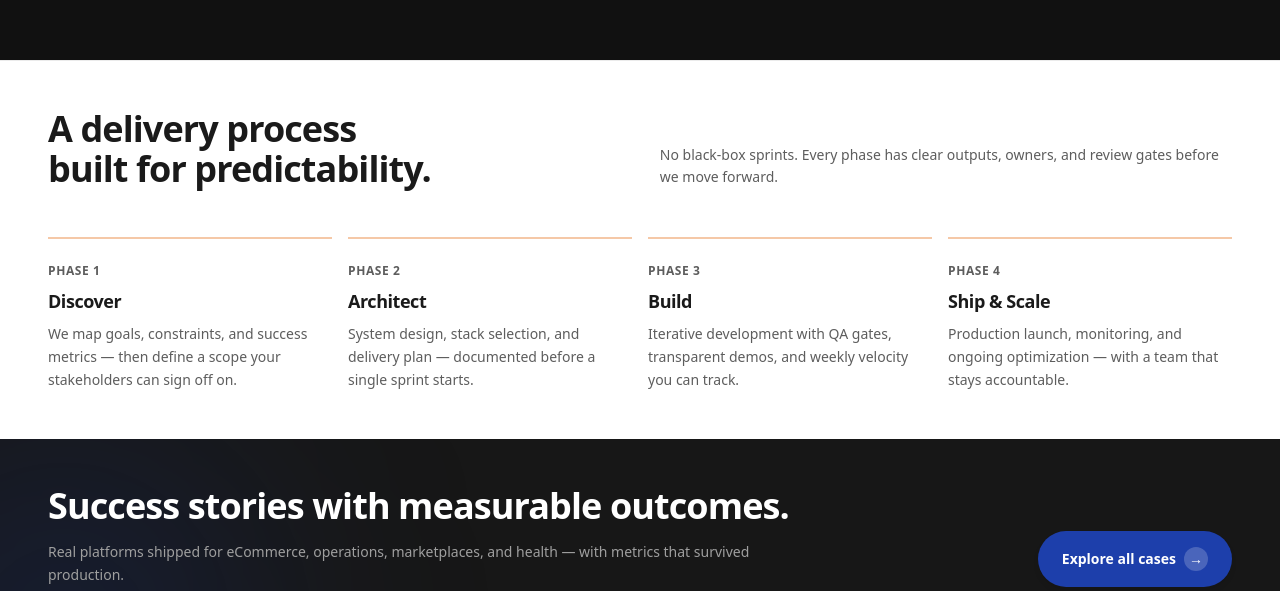
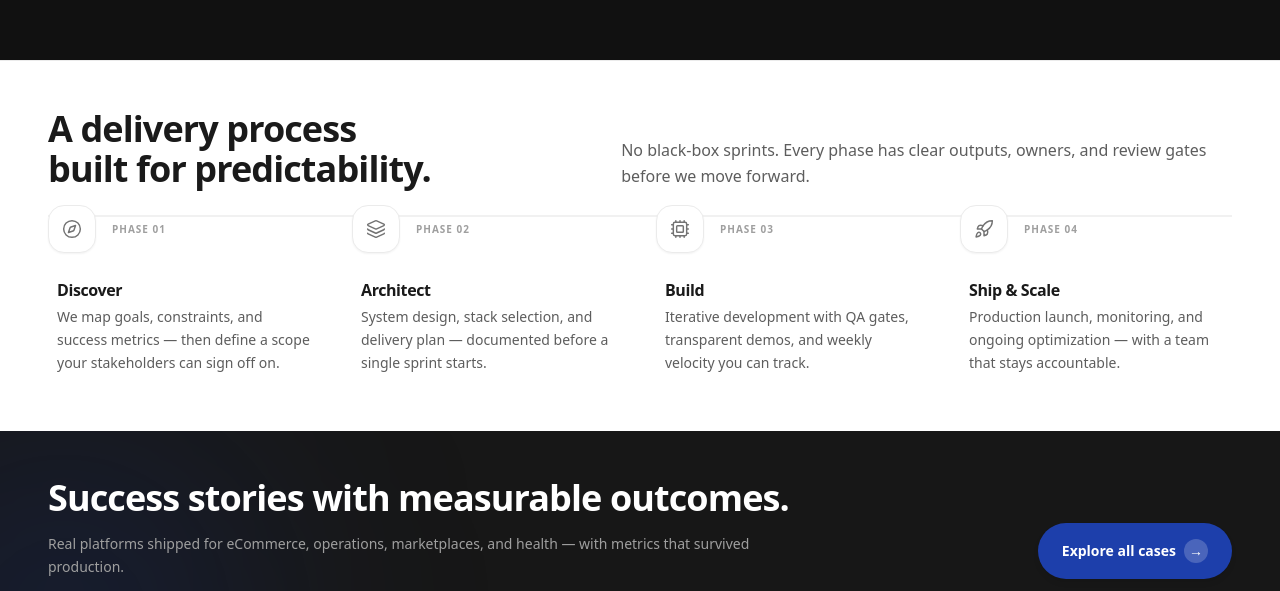
Before and after one commit to levi-dev-stack/stack360-website, a Next.js app: page / in a window 1280 px wide. Shown: the part 3048-3639 px from the top of the page. Built offline with nearby package versions, Linux system fonts and the light colour scheme.

Commit message:
feat: enhanced the UI of ProcessContent.tsx

```diff
--- a/src/components/pages/landing/ProcessSection/ProcessContent.tsx
+++ b/src/components/pages/landing/ProcessSection/ProcessContent.tsx
@@ -1,5 +1,6 @@
 'use client';
 
+import { Compass, Cpu, Layers, type LucideIcon, Rocket } from 'lucide-react';
 import { motion, useReducedMotion } from 'motion/react';
 import {
   fadeUp,
@@ -8,6 +9,14 @@ import {
   viewport,
 } from '@/components/shared/motion/variants';
 import { LANDING_PROCESS } from '@/constants/component/landing-data';
+import { cn } from '@/styles/tailwind.utils';
+
+const PROCESS_ICONS: Record<number, LucideIcon> = {
+  0: Compass,
+  1: Layers,
+  2: Cpu,
+  3: Rocket,
+};
 
 export default function ProcessContent() {
   const reduced = useReducedMotion();
@@ -20,7 +29,7 @@ export default function ProcessContent() {
           initial="hidden"
           whileInView="show"
           viewport={reduced ? undefined : viewport}
-          className="mb-2xl flex flex-col gap-lg md:flex-row md:items-end md:justify-between"
+          className="mb-3xl flex flex-col gap-lg md:flex-row md:items-end md:justify-between"
         >
           <div className="max-w-3xl space-y-md">
             <motion.h2
@@ -32,32 +41,58 @@ export default function ProcessContent() {
           </div>
           <motion.p
             variants={motionVariants(reduced, fadeUp)}
-            className="max-w-content text-sm leading-relaxed text-neutral-600"
+            className="max-w-content text-sm leading-relaxed text-neutral-600 md:text-base"
           >
             No black-box sprints. Every phase has clear outputs, owners, and review gates before we
             move forward.
           </motion.p>
         </motion.div>
 
-        <ol className="grid grid-cols-1 gap-md sm:grid-cols-2 lg:grid-cols-4">
-          {LANDING_PROCESS.map((step, index) => (
+        {/* Timeline Grid */}
+        <ol className="relative grid grid-cols-1 gap-xl sm:grid-cols-2 lg:grid-cols-4">
+          <div
+            className="absolute top-[26px] hidden h-[2px] w-full bg-neutral-200/70 lg:block"
+            aria-hidden="true"
+          />
+
+          {LANDING_PROCESS.map((step, index) => {
+            const IconComponent = PROCESS_ICONS[index] || Compass;
+
+            return (
               <motion.li
-              key={step.step}
+                key={step.step || index}
                 initial={reduced ? false : { opacity: 0, y: 28 }}
                 whileInView={reduced ? undefined : { opacity: 1, y: 0 }}
                 viewport={reduced ? undefined : viewport}
                 transition={{ duration: 0.5, delay: index * 0.1 }}
-              className="relative border-t-2 border-primary/40 pt-lg"
+                className="group relative flex flex-col pt-4"
               >
-              <p className="font-mono text-xs font-bold uppercase tracking-wider text-neutral-600">
-                Phase {index + 1}
-              </p>
-              <h3 className="mt-sm text-lg font-bold tracking-tight text-neutral-900">
+                <div className="relative mb-md flex items-center">
+                  <div
+                    className={cn(
+                      'z-10 flex h-12 w-12 items-center justify-center rounded-xl border bg-white shadow-sm transition-all duration-300',
+                      'border-neutral-200 text-neutral-500 group-hover:scale-110 group-hover:border-primary/40 group-hover:text-primary group-hover:shadow-md'
+                    )}
+                  >
+                    <IconComponent className="h-5 w-5 stroke-[1.75]" />
+                  </div>
+
+                  <span className="ml-md font-mono text-[10px] font-bold uppercase tracking-widest text-neutral-400 group-hover:text-neutral-600 transition-colors">
+                    Phase 0{index + 1}
+                  </span>
+                </div>
+
+                <div className="rounded-2xl border border-transparent p-sm transition-all duration-300 group-hover:border-neutral-200/60 group-hover:bg-white/50 group-hover:p-sm">
+                  <h3 className="text-base font-bold tracking-tight text-neutral-900 group-hover:text-primary transition-colors duration-300">
                     {step.title}
                   </h3>
-              <p className="mt-sm text-sm leading-relaxed text-neutral-600">{step.description}</p>
+                  <p className="mt-xs text-sm leading-relaxed text-neutral-600">
+                    {step.description}
+                  </p>
+                </div>
               </motion.li>
-          ))}
+            );
+          })}
         </ol>
       </div>
     </section>
```
Lines whose indentation alone changed are shown as unchanged.
